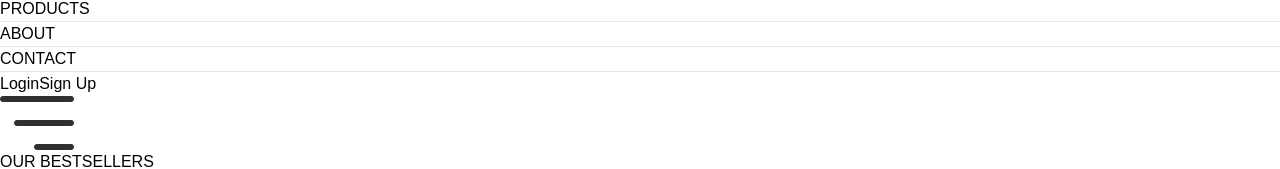
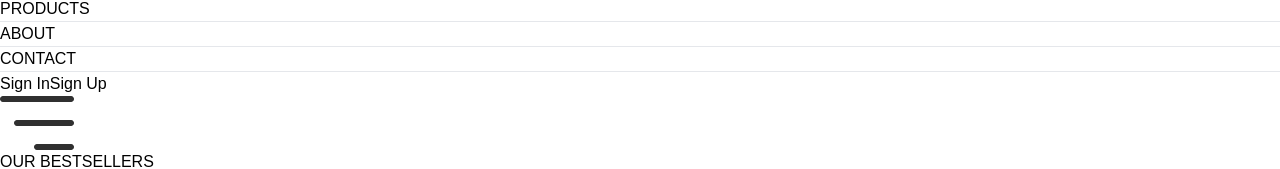
Before and after one commit to Akashgautam25/BrowseBuy, a React (Vite) app: page / in a window 1280 px wide. Shown: the part 278-447 px from the top of the page. Built offline with nearby package versions, Linux system fonts and the light colour scheme.

Commit message:
few changes

```diff
--- a/src/App.jsx
+++ b/src/App.jsx
@@ -9,7 +9,7 @@ import Product from './pages/Product'
 import Cart from './pages/Cart'
 import Login from './pages/Login'
 import PlaceOrder from './pages/PlaceOrder'
-import Orders from './pages/Orders'
+import Orders from './pages/Checkout'
 import Footer from './components/Footer'
 
 const App = () => {
--- a/src/components/Hero.jsx
+++ b/src/components/Hero.jsx
@@ -11,7 +11,6 @@ const Hero = () => {
           <p className="w-8 md:w-11 h-[2px] bg-[#414141]"></p>
           <p className="font-medium text-sm md:text-base">OUR BESTSELLERS</p>
         </div>
-
         <h1 className="text-3xl sm:text-4xl lg:text-5xl font-bold leading-relaxed">
           <span className="text-red-500">Wear</span> Confidence,<br className="hidden sm:block" /> Every Day
         </h1>
--- a/src/components/Navbar.jsx
+++ b/src/components/Navbar.jsx
@@ -5,9 +5,9 @@ import { Link, NavLink } from 'react-router-dom';
 const Navbar = () => {
   return (
     <div className="flex items-center justify-between py-5 font-medium border-b border-gray-200">
-      <Link to="/">
+      <NavLink to="/">
         <img src={assets.logo} alt="logo" className="w-36" />
-      </Link>
+      </NavLink>
 
       <ul className="hidden sm:flex gap-5 text-sm text-gray-700">
         <NavLink to="/" className="flex flex-col items-center gap-1">
@@ -27,13 +27,12 @@ const Navbar = () => {
           <hr className="w-2/4 border-none h-[1.5px] bg-gray-700 hidden" />
         </NavLink>
       </ul>
-
       <div className="flex items-center gap-4">
         <Link
           to="/login"
           className="px-4 py-2 text-sm font-medium text-black border border-black rounded-full hover:bg-black hover:text-white transition"
         >
-          Login
+          Sign In
         </Link>
         <Link
           to="/signup"
--- a/src/pages/Orders.jsx
+++ b/src/pages/Checkout.jsx
@@ -1,11 +1,10 @@
 import React from 'react'
 
-const Orders = () => {
+const Checkout = () => {
   return (
     <div>
-
     </div>
   )
 }
 
-export default Orders
+export default Checkout
```
